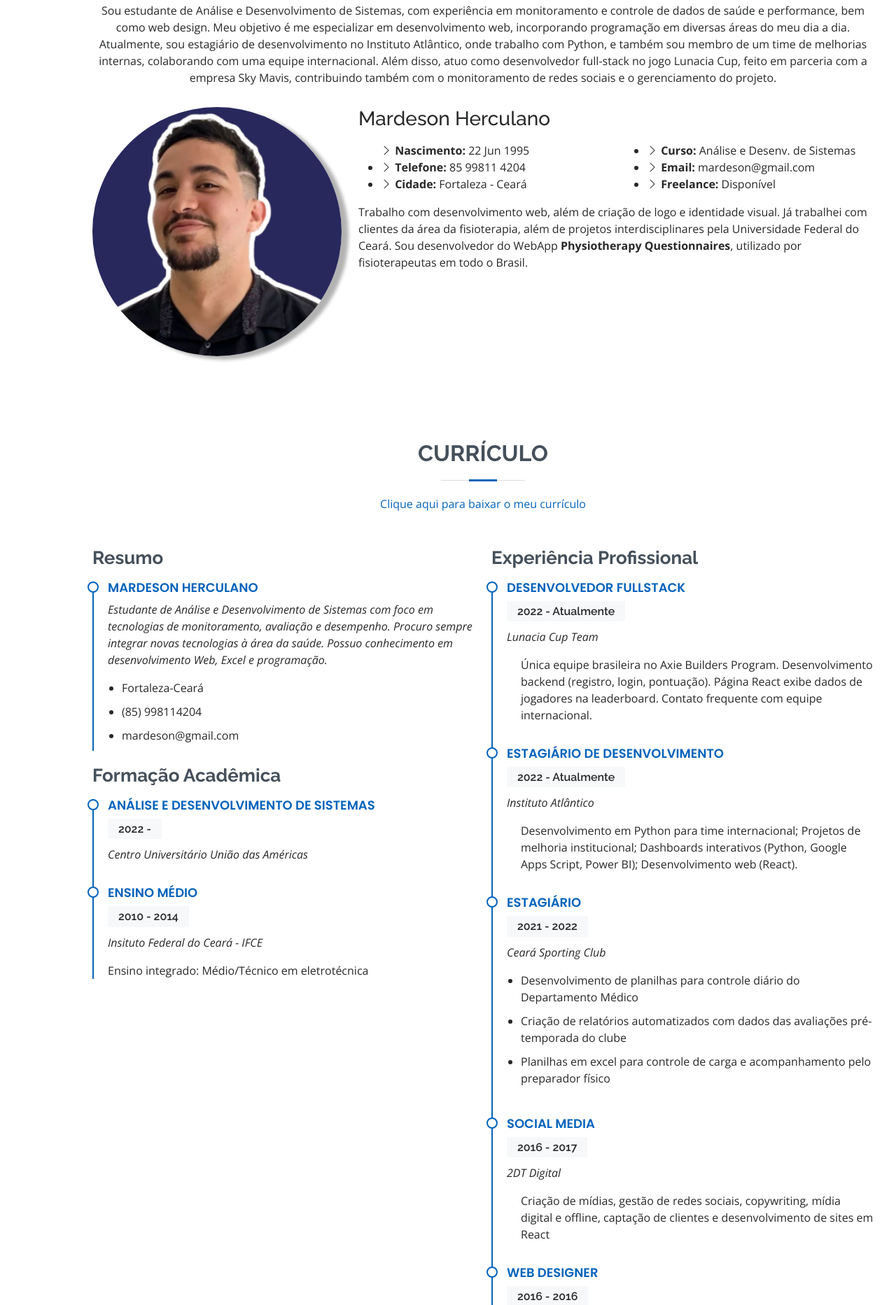
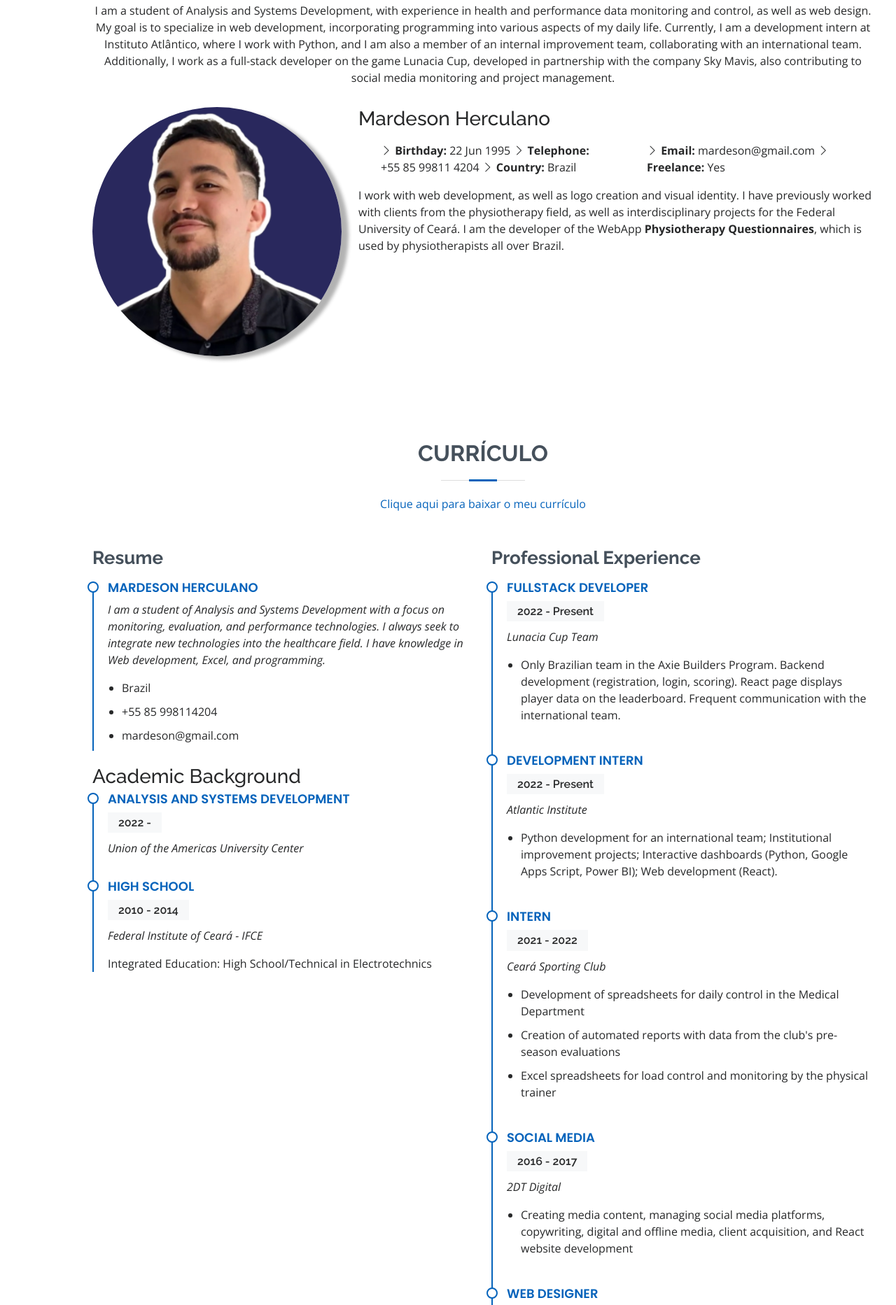
Before and after one commit to mardesonH/portfolio, a plain HTML site: page en.html in a window 1280 px wide. Shown: the part 935-2800 px from the top of the page at 70% size. Drawn offline with nearby package versions, Linux system fonts and the light colour scheme.

Commit message:
Update en.html

```diff
--- a/en.html
+++ b/en.html
@@ -71,13 +71,13 @@
 
   <main id="main">
 
-    <!-- ======= Sobre Section ======= -->
+    <!-- ======= About Section ======= -->
     <section id="Sobre" class="Sobre">
       <div class="container" data-aos="fade-up">
 
         <div class="section-title">
           <h2>Sobre</h2>
-          <p>Sou estudante de Análise e Desenvolvimento de Sistemas, com experiência em monitoramento e controle de dados de saúde e performance, bem como web design. Meu objetivo é me especializar em desenvolvimento web, incorporando programação em diversas áreas do meu dia a dia. Atualmente, sou estagiário de desenvolvimento no Instituto Atlântico, onde trabalho com Python, e também sou membro de um time de melhorias internas, colaborando com uma equipe internacional. Além disso, atuo como desenvolvedor full-stack no jogo Lunacia Cup, feito em parceria com a empresa Sky Mavis, contribuindo também com o monitoramento de redes sociais e o gerenciamento do projeto.</p>
+          <p>I am a student of Analysis and Systems Development, with experience in health and performance data monitoring and control, as well as web design. My goal is to specialize in web development, incorporating programming into various aspects of my daily life. Currently, I am a development intern at Instituto Atlântico, where I work with Python, and I am also a member of an internal improvement team, collaborating with an international team. Additionally, I work as a full-stack developer on the game Lunacia Cup, developed in partnership with the company Sky Mavis, also contributing to social media monitoring and project management.</p>
         </div>
 
         <div class="row">
@@ -91,21 +91,20 @@
             <div class="row">
               <div class="col-lg-6">
                 <ul>
-                  <i class="bi bi-chevron-right"></i> <strong>Nascimento:</strong> <span>22 Jun 1995</span></li>
-                  <li><i class="bi bi-chevron-right"></i> <strong>Telefone:</strong> <span>85 99811 4204</span></li>
-                  <li><i class="bi bi-chevron-right"></i> <strong>Cidade:</strong> <span>Fortaleza - Ceará</span></li>
+                  <i class="bi bi-chevron-right"></i> <strong>Birthday:</strong> <span>22 Jun 1995</span></li>
+                  <i class="bi bi-chevron-right"></i> <strong>Telephone:</strong> <span>+55 85 99811 4204</span></li>
+                  <i class="bi bi-chevron-right"></i> <strong>Country:</strong> <span>Brazil</span></li>
                 </ul>
               </div>
               <div class="col-lg-6">
                 <ul>
-                  <li><i class="bi bi-chevron-right"></i> <strong>Curso:</strong> <span>Análise e Desenv. de Sistemas</span></li>
-                  <li><i class="bi bi-chevron-right"></i> <strong>Email:</strong> <span>mardeson@gmail.com</span></li>
-                  <li><i class="bi bi-chevron-right"></i> <strong>Freelance:</strong> <span>Disponível</span></li>
+                  <i class="bi bi-chevron-right"></i> <strong>Email:</strong> <span>mardeson@gmail.com</span></li>
+                  <i class="bi bi-chevron-right"></i> <strong>Freelance:</strong> <span>Yes</span></li>
                 </ul>
               </div>
             </div>
             <p>
-            Trabalho com desenvolvimento web, além de criação de logo e identidade visual. Já trabalhei com clientes da área da fisioterapia, além de projetos interdisciplinares pela Universidade Federal do Ceará. Sou desenvolvedor do WebApp <b>Physiotherapy Questionnaires</b>, utilizado por fisioterapeutas em todo o Brasil.
+           I work with web development, as well as logo creation and visual identity. I have previously worked with clients from the physiotherapy field, as well as interdisciplinary projects for the Federal University of Ceará. I am the developer of the WebApp <b>Physiotherapy Questionnaires</b>, which is used by physiotherapists all over Brazil.
             </p>
           </div>
         </div>
@@ -124,64 +123,56 @@
 
         <div class="row">
           <div class="col-lg-6">
-            <h3 class="resume-title">Resumo</h3>
+            <h3 class="resume-title">Resume</h3>
             <div class="resume-item pb-0">
               <h4>Mardeson Herculano</h4>
-              <p><em>Estudante de Análise e Desenvolvimento de Sistemas com foco
-                em tecnologias de monitoramento, avaliação e desempenho.
-                Procuro sempre integrar novas tecnologias à área da saúde. Possuo
-                conhecimento em desenvolvimento Web, Excel e programação.</em></p>
+              <p><em>I am a student of Analysis and Systems Development with a focus on monitoring, evaluation, and performance technologies. I always seek to integrate new technologies into the healthcare field. I have knowledge in Web development, Excel, and programming.</em></p>
               <ul>
-                <li>Fortaleza-Ceará</li>
-                <li>(85) 998114204</li>
+                <li>Brazil</li>
+                <li>+55 85 998114204</li>
                 <li>mardeson@gmail.com</li>
               </ul>
             </div>
 
-            <h3 class="resume-title">Formação Acadêmica</h3>
+            <h3 class="resume-title"><h3>Academic Background</h3>
 <div class="resume-item">
-              <h4>Análise e Desenvolvimento de Sistemas</h4>
+  <h4>Analysis and Systems Development</h4>
   <h5>2022 - </h5>
-              <p><em>Centro Universitário União das Américas</em></p>
+  <p><em>Union of the Americas University Center</em></p>
 </div>
 <div class="resume-item">
-              <h4>Ensino Médio</h4>
+  <h4>High School</h4>
   <h5>2010 - 2014</h5>
-              <p><em>Insituto Federal do Ceará - IFCE</em></p>
-              <p>Ensino integrado: Médio/Técnico em eletrotécnica</p>
+  <p><em>Federal Institute of Ceará - IFCE</em></p>
+  <p>Integrated Education: High School/Technical in Electrotechnics</p>
 </div>
 </div>
 <div class="col-lg-6">
-            <h3 class="resume-title">Experiência Profissional</h3>
+  <h3 class="resume-title">Professional Experience</h3>
   <div class="resume-item">
-                <h4>Desenvolvedor Fullstack</h4>
-                <h5>2022 - Atualmente</h5>
-                <p><em>Lunacia Cup Team </em></p>
+    <h4>Fullstack Developer</h4>
+    <h5>2022 - Present</h5>
+    <p><em>Lunacia Cup Team</em></p>
     <ul>
-                    <p>Única equipe brasileira no Axie Builders Program. Desenvolvimento
-                        backend (registro, login, pontuação). Página React exibe dados de
-                        jogadores na leaderboard. Contato frequente com equipe
-                        internacional.</p>
+      <li>Only Brazilian team in the Axie Builders Program. Backend development (registration, login, scoring). React page displays player data on the leaderboard. Frequent communication with the international team.</li>
     </ul>
   </div>
   <div class="resume-item">
-                <h4>Estagiário de Desenvolvimento</h4>
-                <h5>2022 - Atualmente</h5>
-                <p><em>Instituto Atlântico </em></p>
+    <h4>Development Intern</h4>
+    <h5>2022 - Present</h5>
+    <p><em>Atlantic Institute</em></p>
     <ul>
-                    <p>Desenvolvimento em Python para time internacional; Projetos de
-                        melhoria institucional; Dashboards interativos (Python, Google Apps
-                        Script, Power BI); Desenvolvimento web (React).</p>
+      <li>Python development for an international team; Institutional improvement projects; Interactive dashboards (Python, Google Apps Script, Power BI); Web development (React).</li>
     </ul>
   </div>
   <div class="resume-item">
-              <h4>Estagiário</h4>
+    <h4>Intern</h4>
     <h5>2021 - 2022</h5>
-              <p><em>Ceará Sporting Club </em></p>
+    <p><em>Ceará Sporting Club</em></p>
     <ul>
-                <li>Desenvolvimento de planilhas para controle diário do Departamento Médico</li>
-                <li>Criação de relatórios automatizados com dados das avaliações pré-temporada do clube</li>
-                <li>Planilhas em excel para controle de carga e acompanhamento pelo preparador físico</li>
+      <li>Development of spreadsheets for daily control in the Medical Department</li>
+      <li>Creation of automated reports with data from the club's pre-season evaluations</li>
+      <li>Excel spreadsheets for load control and monitoring by the physical trainer</li>
     </ul>
   </div>
   <div class="resume-item">
@@ -189,19 +180,18 @@
     <h5>2016 - 2017</h5>
     <p><em>2DT Digital</em></p>
     <ul>
-                <p>Criação de mídias, gestão de redes sociais, copywriting, mídia digital
-                    e offline, captação de clientes e desenvolvimento de sites em React</p>
+      <li>Creating media content, managing social media platforms, copywriting, digital and offline media, client acquisition, and React website development</li>
     </ul>
   </div>
   <div class="resume-item">
     <h4>Web Designer</h4>
     <h5>2016 - 2016</h5>
-              <p><em>Especialista em Sites</em></p>
+    <p><em>Website Specialist</em></p>
     <ul>
-                <li>Captação de clientes</li>
-                <li>Edição de fotos e criação de artes</li>
-                <li>Desenvolvimento de sites em Wordpress</li>
-                <li>Manutenção de páginas</li>
+      <li>Client acquisition</li>
+      <li>Photo editing and graphic design</li>
+      <li>Website development in WordPress</li>
+      <li>Page maintenance</li>
     </ul>
   </div>
 </div>
@@ -211,18 +201,15 @@
     </section><!-- End Resume Section -->
 
     <!-- ======= Portfolio Section ======= -->
-    <section id="portfolio" class="portfolio section-bg">
-      <div class="container" data-aos="fade-up">
-
     <div class="section-title">
-          <h2>Portfólio</h2>
-          <p>Meus principais projetos</p>
+  <h2>Portfolio</h2>
+  <p>My main projects</p>
 </div>
 
 <div class="row">
   <div class="col-lg-12 d-flex justify-content-center" data-aos="fade-up" data-aos-delay="100">
     <ul id="portfolio-flters">
-              <li data-filter="*" class="filter-active">Todos</li>
+      <li data-filter="*" class="filter-active">All</li>
       <li data-filter=".filter-web">Web</li>
       <li data-filter=".filter-design">Design</li>
       <li data-filter=".filter-excl">Excel</li>
@@ -265,10 +252,9 @@
       <img src="assets/img/portfolio/portfolio-3.png" class="img-fluid" alt="">
       <div class="portfolio-info">
         <h4>Daínna Cavalcante</h4>
-                <p>Landpage</p>
+        <p>Landing Page</p>
         <div class="portfolio-links">
           <a href="assets/img/portfolio/portfolio-3.png" data-gallery="portfolioGallery" class="portfolio-lightbox" title="Daínna Cavalcante"><i class="bx bx-plus"></i></a>
-
         </div>
       </div>
     </div>
@@ -281,7 +267,7 @@
         <h4>Romenic - Personal Trainer</h4>
         <p>Logo</p>
         <div class="portfolio-links">
-                  <a href="assets/img/portfolio/portfolio-4.jpg" data-gallery="portfolioGallery" class="portfolio-lightbox" title="Criação de Logo - Romenic Personal Trainer"><i class="bx bx-plus"></i></a>
+          <a href="assets/img/portfolio/portfolio-4.jpg" data-gallery="portfolioGallery" class="portfolio-lightbox" title="Logo Creation - Romenic Personal Trainer"><i class="bx bx-plus"></i></a>
         </div>
       </div>
     </div>
@@ -294,8 +280,7 @@
         <h4>Run Reab</h4>
         <p>Logo</p>
         <div class="portfolio-links">
-                  <a href="assets/img/portfolio/portfolio-5.jpg" data-gallery="portfolioGallery" class="portfolio-lightbox" title="Criação de Logo - RunReab"><i class="bx bx-plus"></i></a>
-
+          <a href="assets/img/portfolio/portfolio-5.jpg" data-gallery="portfolioGallery" class="portfolio-lightbox" title="Logo Creation - RunReab"><i class="bx bx-plus"></i></a>
         </div>
       </div>
     </div>
@@ -305,10 +290,10 @@
     <div class="portfolio-wrap">
       <img src="assets/img/portfolio/portfolio-6.jpg" class="img-fluid" alt="">
       <div class="portfolio-info">
-                <h4>Infográfico MoveDor</h4>
+        <h4>Infographic MoveDor</h4>
         <p>Web</p>
         <div class="portfolio-links">
-                  <a href="assets/img/portfolio/portfolio-6.jpg" data-gallery="portfolioGallery" class="portfolio-lightbox" title="Infográfico MoveDor"><i class="bx bx-plus"></i></a>
+          <a href="assets/img/portfolio/portfolio-6.jpg" data-gallery="portfolioGallery" class="portfolio-lightbox" title="Infographic MoveDor"><i class="bx bx-plus"></i></a>
         </div>
       </div>
     </div>
@@ -331,10 +316,10 @@
     <div class="portfolio-wrap">
       <img src="assets/img/portfolio/portfolio-8.jpg" class="img-fluid" alt="">
       <div class="portfolio-info">
-                <h4>Relatórios automatizados - Ceará Sporting Club</h4>
+        <h4>Automated Reports - Ceará Sporting Club</h4>
         <p>Excel</p>
         <div class="portfolio-links">
-                  <a href="assets/img/portfolio/portfolio-8.jpg" data-gallery="portfolioGallery" class="portfolio-lightbox" title="Relatórios automatizados - Ceará Sporting Club"><i class="bx bx-plus"></i></a>
+          <a href="assets/img/portfolio/portfolio-8.jpg" data-gallery="portfolioGallery" class="portfolio-lightbox" title="Automated Reports - Ceará Sporting Club"><i class="bx bx-plus"></i></a>
         </div>
       </div>
     </div>
@@ -344,10 +329,10 @@
     <div class="portfolio-wrap">
       <img src="assets/img/portfolio/portfolio-9.jpg" class="img-fluid" alt="">
       <div class="portfolio-info">
-                <h4>Controle de Atletas - Cruzeiro Esporte Clube</h4>
+        <h4>Athlete Control - Cruzeiro Esporte Clube</h4>
         <p>Excel</p>
         <div class="portfolio-links">
-                  <a href="assets/img/portfolio/portfolio-9.jpg" data-gallery="portfolioGallery" class="portfolio-lightbox" title="Controle de Atletas - Cruzeiro Esporte Clube"><i class="bx bx-plus"></i></a>
+          <a href="assets/img/portfolio/portfolio-9.jpg" data-gallery="portfolioGallery" class="portfolio-lightbox" title="Athlete Control - Cruzeiro Esporte Clube"><i class="bx bx-plus"></i></a>
         </div>
       </div>
     </div>
@@ -355,8 +340,6 @@
 
 </div>
 
-      </div>
-    </section><!-- End Portfolio Section -->
 
   </main><!-- End #main -->
 
```
Lines whose indentation alone changed are shown as unchanged.
